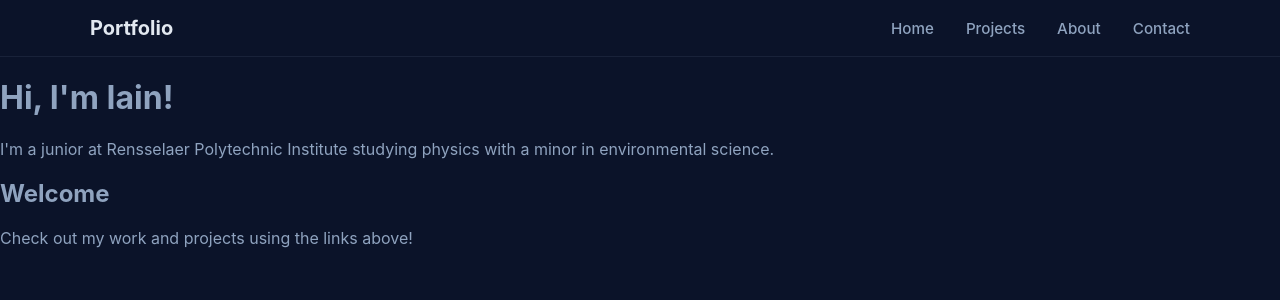
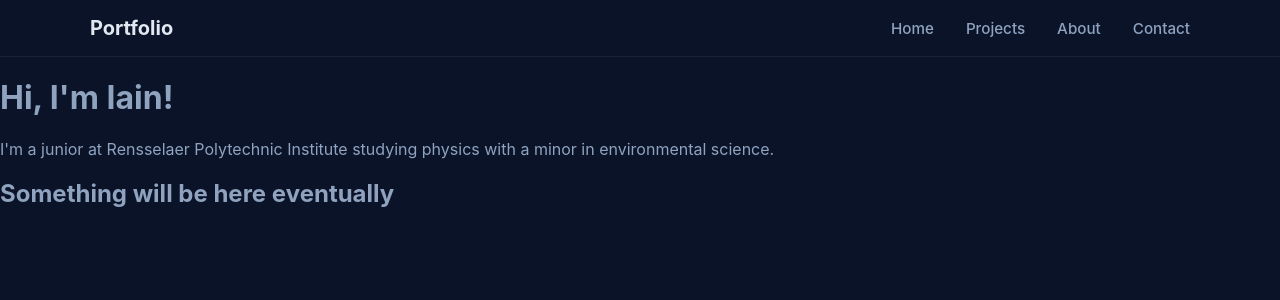
Before and after one commit to imackill/imackill.github.io, a Jekyll site: the page built from index.html, in a window 1280 px wide. Shown: the top 300 px of the page. Built offline with Jekyll 4.4.1, drawn with Linux system fonts in a browser that asks for light colours.

Commit message:
Update text

```diff
--- a/index.html
+++ b/index.html
@@ -7,6 +7,5 @@ title: Home
 <p>I'm a junior at Rensselaer Polytechnic Institute studying physics with a minor in environmental science.</p>
 
 <section>
-    <h2>Welcome</h2>
-    <p>Check out my work and projects using the links above!</p>
+    <h2>Something will be here eventually</h2>
 </section>
```
